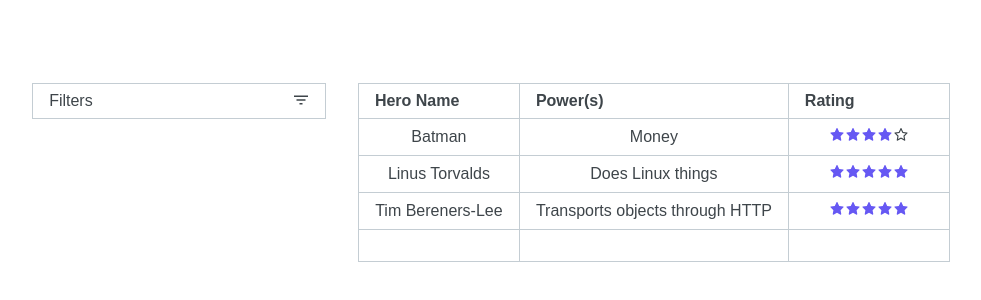
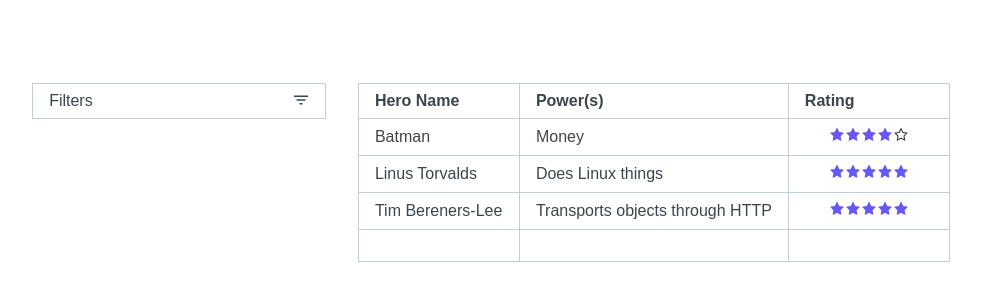
Before and after one commit to Hakeemmidan/unishf, a React (Create React App) app: page / in a window 1280 px wide. Shown: the part 116-416 px from the top of the page, without its empty margins (133-1114 px from the left). Built offline with nearby package versions, Linux system fonts and the light colour scheme.

Commit message:
Left align name and power columns' data cells (to better fit design specs)

```diff
--- a/src/pages/heroes/HeroesTable.jsx
+++ b/src/pages/heroes/HeroesTable.jsx
@@ -19,6 +19,10 @@
   border: ${(props) => props.theme.rems.border} solid ${(props) => props.theme.colors.border};
   padding: 0.5rem 1rem;
   min-width: 8rem;
+`;
+
+const LeftAlignedDataCell = styled(DataCell)`
+  text-align: left;
 `;
 
 const TableHead = styled.thead``;
@@ -61,8 +65,8 @@
       <TableBody>
         {heroes.map((hero) => (
           <ClickableRow onClick={() => navigate(`/heroes/${hero.id}`)} key={`hero_${hero.id}`}>
-            <DataCell>{hero.name}</DataCell>
-            <DataCell>{hero.power}</DataCell>
+            <LeftAlignedDataCell>{hero.name}</LeftAlignedDataCell>
+            <LeftAlignedDataCell>{hero.power}</LeftAlignedDataCell>
             <DataCell>
               <StarsContainer>
                 {[...Array(5)].map((_, i) => {
```
